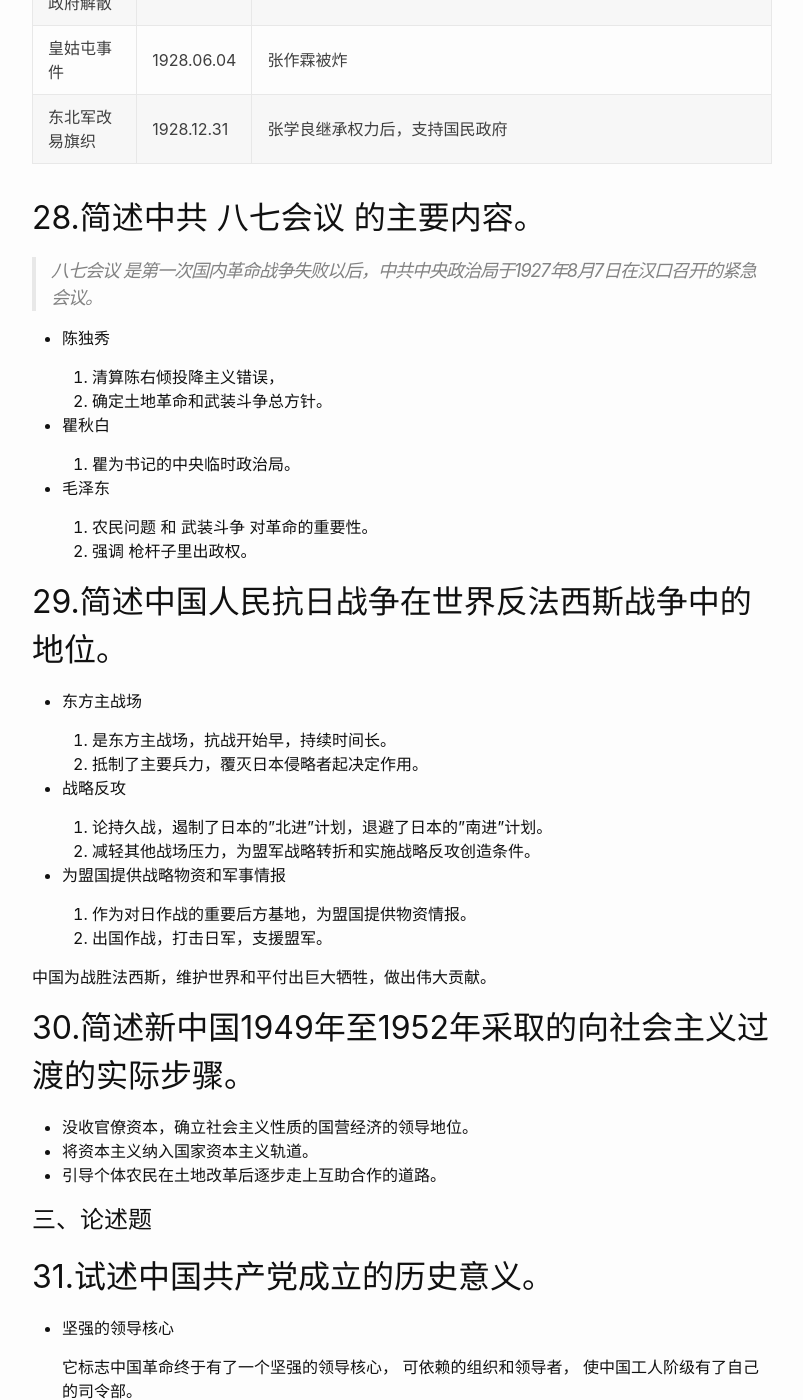
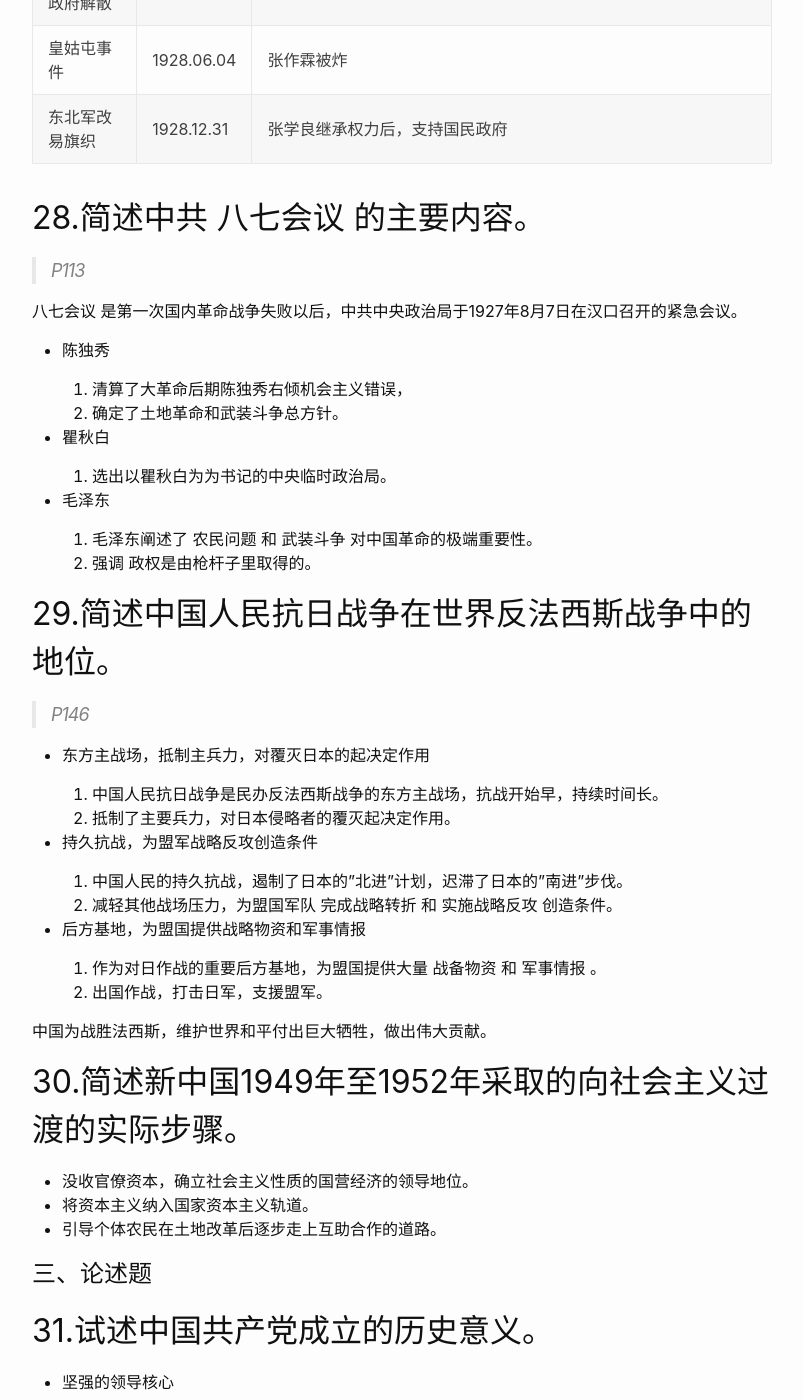
Before and after one commit to wangtiga/wangtiga.github.io, a Jekyll site: the page built from _previews/2020-07-04-3708_2018_10.md, in a window 1280 px wide and 1400 px high, scrolled down 30977 px. Shown: the whole window, without its empty margins (238-1041 px from the left). Built offline with Jekyll 4.4.1, drawn with Linux system fonts in a browser that asks for light colours; some of the changed text lies outside the part shown.

Commit message:
updated from mac

```diff
--- a/_previews/2020-07-04-3708_2018_10.md
+++ b/_previews/2020-07-04-3708_2018_10.md
@@ -802,13 +802,13 @@ TODO 对外开放具体指什么？仅仅是自由贸易？为什么朝鲜禁止
 
 ## 27.简述以孙中山为首的资产阶级革命派反对北洋军阀统治的主要斗争。
 
-1. 二次革命
-2. 组织中华革命党
-3. 护国运动
-4. 护法运动
-5. 二次护法运动
+1. 发动"二次革命"，赣宁之役。
+2. 组织中华革命党。
+3. 护国运动，为反动袁世凯称帝，1915.12.25日蔡锷宣布云南独立，护国运动爆发。
+4. 第一次护法运动。
+5. 发动二次护法运动。
 
-> 相关事件记录
+> 相关事件记录 P88
 
 - 1912.01.01 辛亥革命后，孙中山归国任 中华民国临时大总统。
 - 1912.03.06 《中华民国临时约法》，具有"宪法"性质。
@@ -905,38 +905,42 @@ TODO 对外开放具体指什么？仅仅是自由贸易？为什么朝鲜禁止
 
 ## 28.简述中共 八七会议 的主要内容。
 
-> 八七会议 是第一次国内革命战争失败以后，中共中央政治局于1927年8月7日在汉口召开的紧急会议。
+> P113
+
+八七会议 是第一次国内革命战争失败以后，中共中央政治局于1927年8月7日在汉口召开的紧急会议。
 
 * 陈独秀
 
-   1. 清算陈右倾投降主义错误，
-   2. 确定土地革命和武装斗争总方针。
+   1. 清算了大革命后期陈独秀右倾机会主义错误，
+   2. 确定了土地革命和武装斗争总方针。
 
 * 瞿秋白
 
-   1. 瞿为书记的中央临时政治局。
+   1. 选出以瞿秋白为为书记的中央临时政治局。
 
 * 毛泽东
 
-   1. 农民问题 和 武装斗争 对革命的重要性。
-   2. 强调 枪杆子里出政权。
+   1. 毛泽东阐述了 农民问题 和 武装斗争 对中国革命的极端重要性。
+   2. 强调 政权是由枪杆子里取得的。
 
 
 ## 29.简述中国人民抗日战争在世界反法西斯战争中的地位。
 
-* 东方主战场
+> P146
 
-  1. 是东方主战场，抗战开始早，持续时间长。
-  2. 抵制了主要兵力，覆灭日本侵略者起决定作用。
+* 东方主战场，抵制主兵力，对覆灭日本的起决定作用
 
-* 战略反攻
+  1. 中国人民抗日战争是民办反法西斯战争的东方主战场，抗战开始早，持续时间长。
+  2. 抵制了主要兵力，对日本侵略者的覆灭起决定作用。
 
-  1. 论持久战，遏制了日本的"北进"计划，退避了日本的"南进"计划。
-  2. 减轻其他战场压力，为盟军战略转折和实施战略反攻创造条件。
+* 持久抗战，为盟军战略反攻创造条件
 
-* 为盟国提供战略物资和军事情报
+  1. 中国人民的持久抗战，遏制了日本的"北进"计划，迟滞了日本的"南进"步伐。
+  2. 减轻其他战场压力，为盟国军队 完成战略转折 和 实施战略反攻 创造条件。
 
-  1. 作为对日作战的重要后方基地，为盟国提供物资情报。
+* 后方基地，为盟国提供战略物资和军事情报
+
+  1. 作为对日作战的重要后方基地，为盟国提供大量 战备物资 和 军事情报 。
   2. 出国作战，打击日军，支援盟军。
 
 中国为战胜法西斯，维护世界和平付出巨大牺牲，做出伟大贡献。
```
Also changed, not shown: other parts of _previews/2020-07-04-3708_2018_10.md (+2 -2 lines), _previews/2020-11-15-3708_summary.md (+7 -0 lines).
